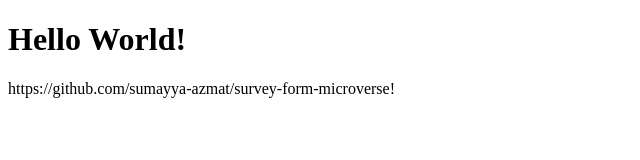
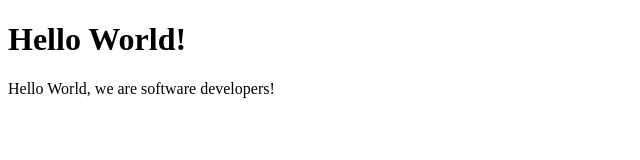
Before and after one commit to sumayya-azmat/survey-form-microverse, a plain HTML site: page index.html in a window 1280 px wide. Shown: the whole page, without its empty margins (0-640 px from the left). Drawn offline with Linux system fonts and the light colour scheme.

Commit message:
Added task to index.html bi ivan

```diff
--- a/index.html
+++ b/index.html
@@ -8,7 +8,7 @@
 
   <body>
     <h1>Hello World!</h1>
-    <p>https://github.com/sumayya-azmat/survey-form-microverse!</p>
+    <p>Hello World, we are software developers! </p>
     <script src="https://cdn.freecodecamp.org/testable-projects-fcc/v1/bundle.js"></script>
 
     <!--
```
